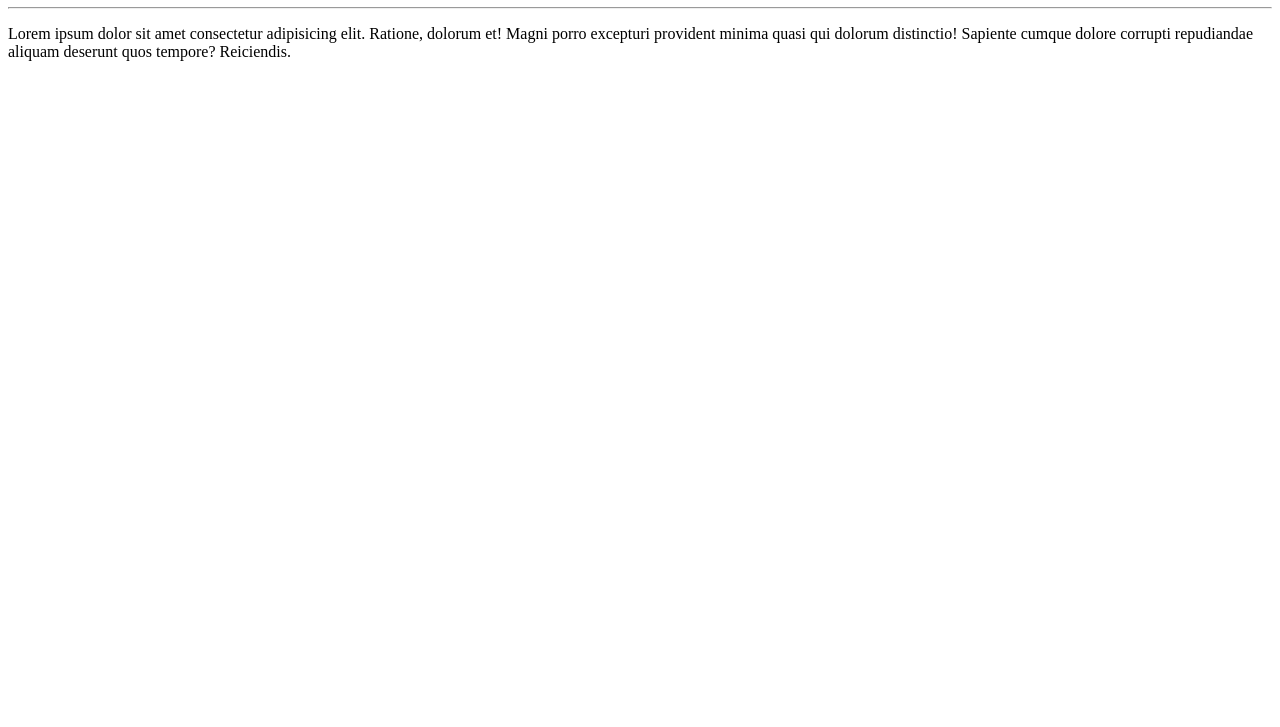
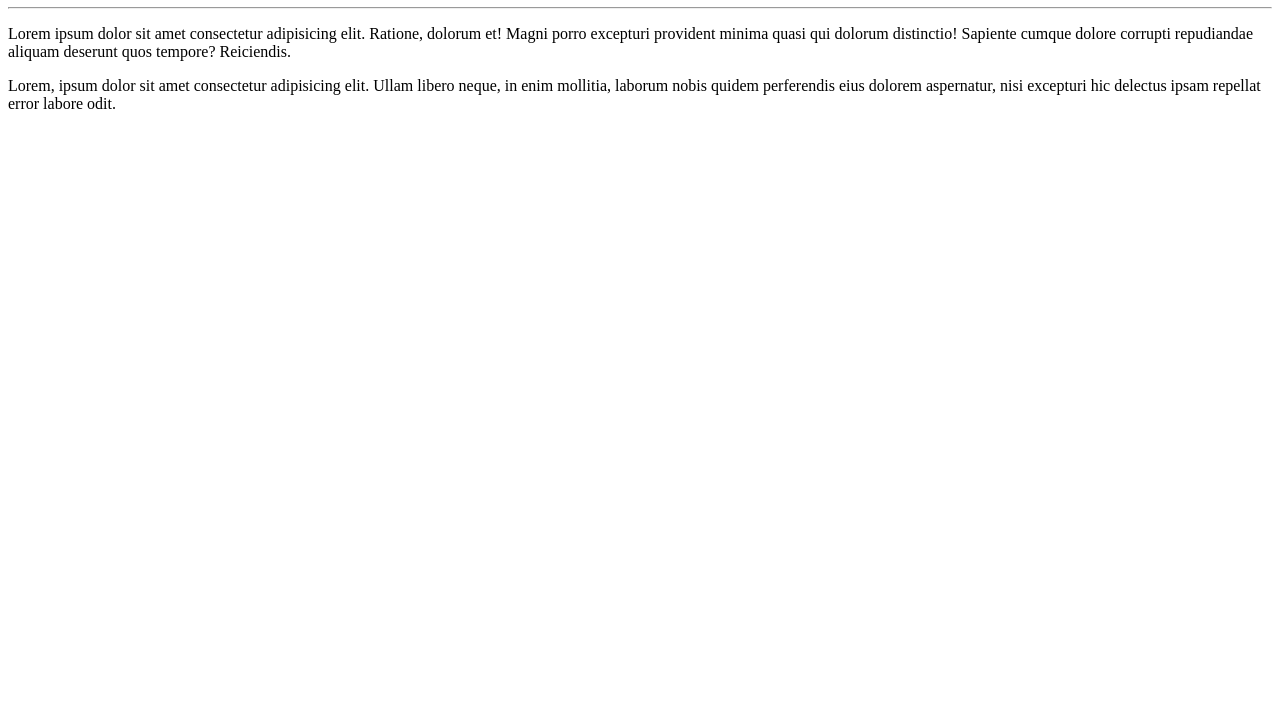
Before and after one commit to Gugahl/arquitetura_pcea_computadores, a plain HTML site: page site exemplo/index.html in a window 1280 px wide. Shown: the part 73-800 px from the top of the page. Drawn offline with Linux system fonts and the light colour scheme.

Commit message:
Adicionei um parágrafo

```diff
--- a/site exemplo/index.html
+++ b/site exemplo/index.html
@@ -9,5 +9,6 @@
     <h1>Olá, mundo!</h1>
     <hr>
     <p>Lorem ipsum dolor sit amet consectetur adipisicing elit. Ratione, dolorum et! Magni porro excepturi provident minima quasi qui dolorum distinctio! Sapiente cumque dolore corrupti repudiandae aliquam deserunt quos tempore? Reiciendis.</p>
+    <p>Lorem, ipsum dolor sit amet consectetur adipisicing elit. Ullam libero neque, in enim mollitia, laborum nobis quidem perferendis eius dolorem aspernatur, nisi excepturi hic delectus ipsam repellat error labore odit.</p>
 </body>
 </html>
```
